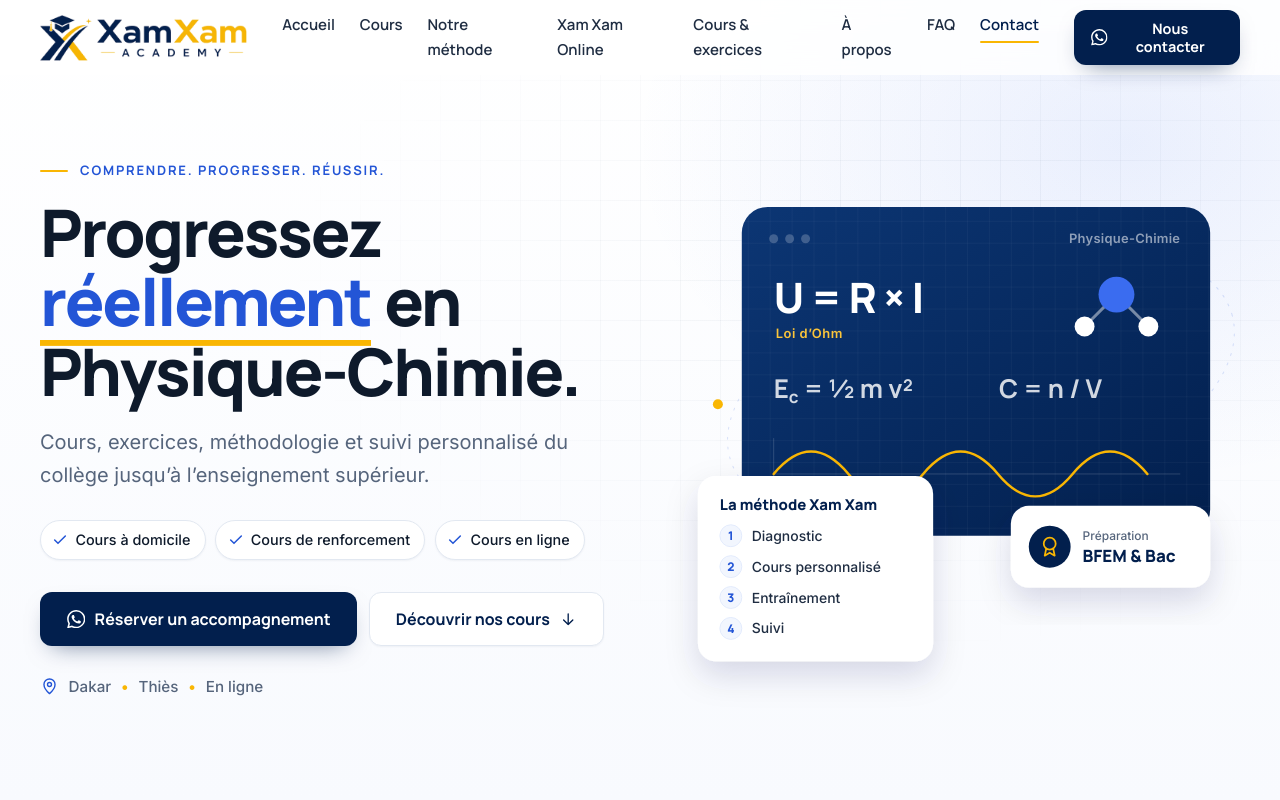
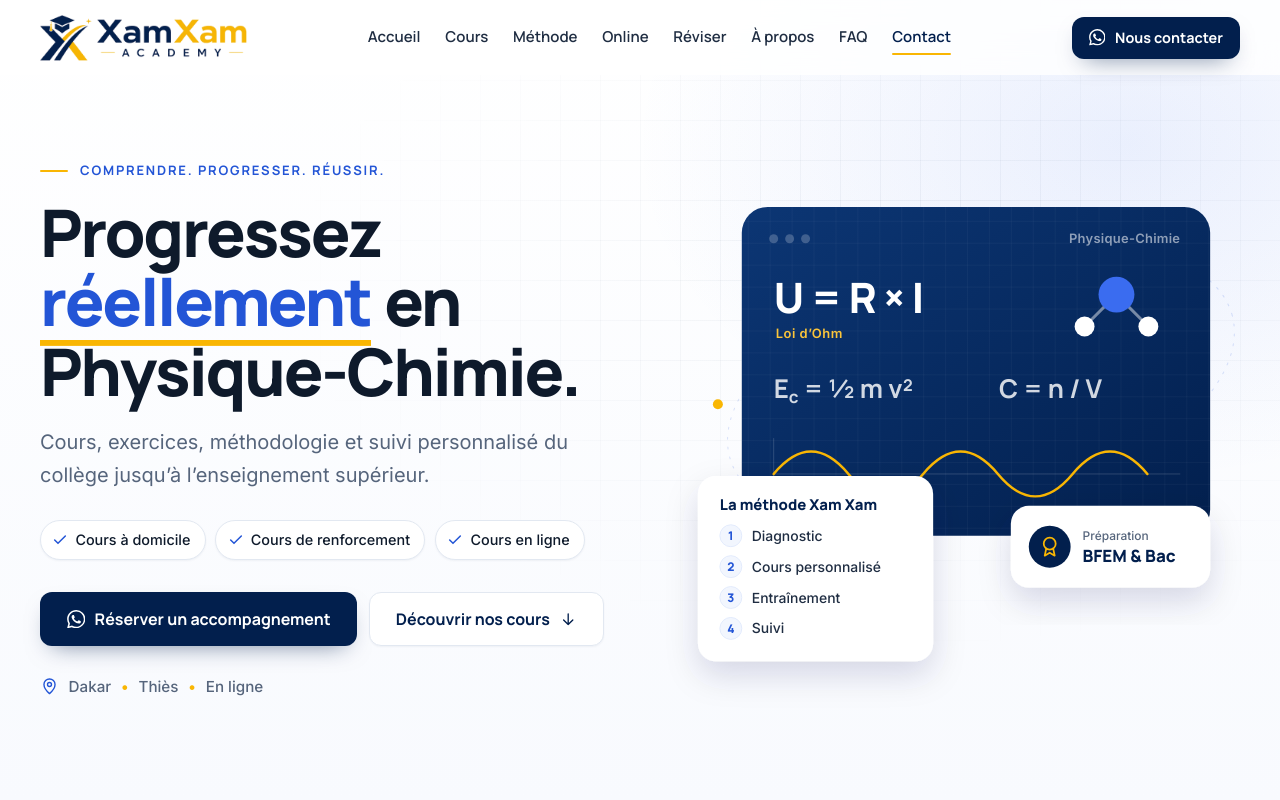
Before and after one commit to afrigerance-commits/Xam-Xam-Academy-website, an Astro site: page / in a window 1280 px wide. Shown: the top 800 px of the page. Built offline with nearby package versions, Linux system fonts and the light colour scheme; Astro itself is replaced by a stand-in of ours.

Commit message:
Simplify desktop navigation labels

```diff
--- a/src/components/Header.astro
+++ b/src/components/Header.astro
@@ -17,9 +17,9 @@
 const liens = [
   { libelle: 'Accueil', href: accueil ? '#accueil' : '/' },
   { libelle: 'Cours', href: ancre('cours') },
-  { libelle: 'Notre méthode', href: ancre('methode') },
-  { libelle: 'Xam Xam Online', href: ancre('online') },
-  { libelle: 'Cours & exercices', href: '/ressources/', rubrique: 'ressources' },
+  { libelle: 'Méthode', href: ancre('methode') },
+  { libelle: 'Online', href: ancre('online') },
+  { libelle: 'Réviser', href: '/ressources/', rubrique: 'ressources' },
   { libelle: 'À propos', href: ancre('a-propos') },
   { libelle: 'FAQ', href: ancre('faq') },
   { libelle: 'Contact', href: ancre('contact') },
```
